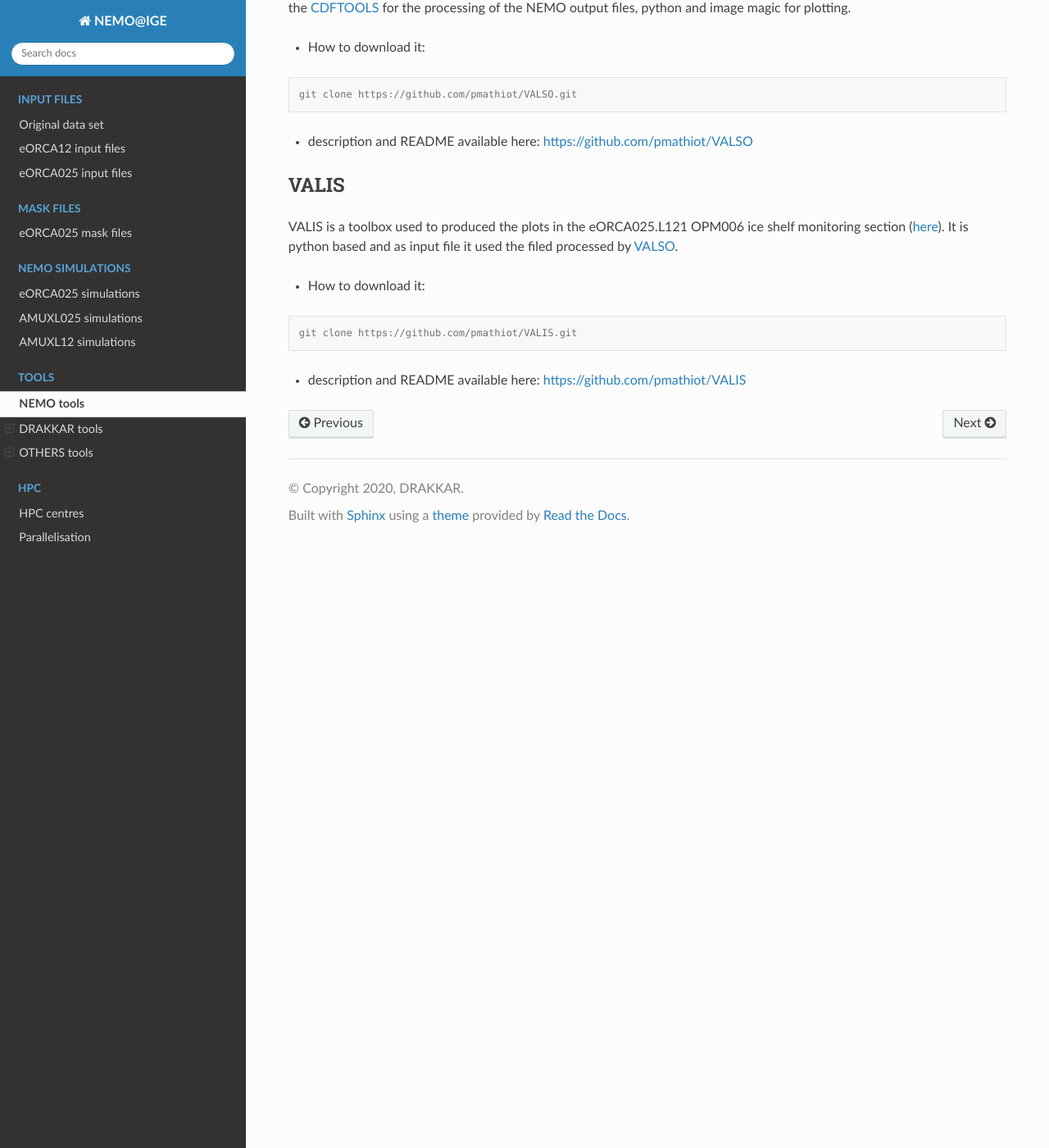
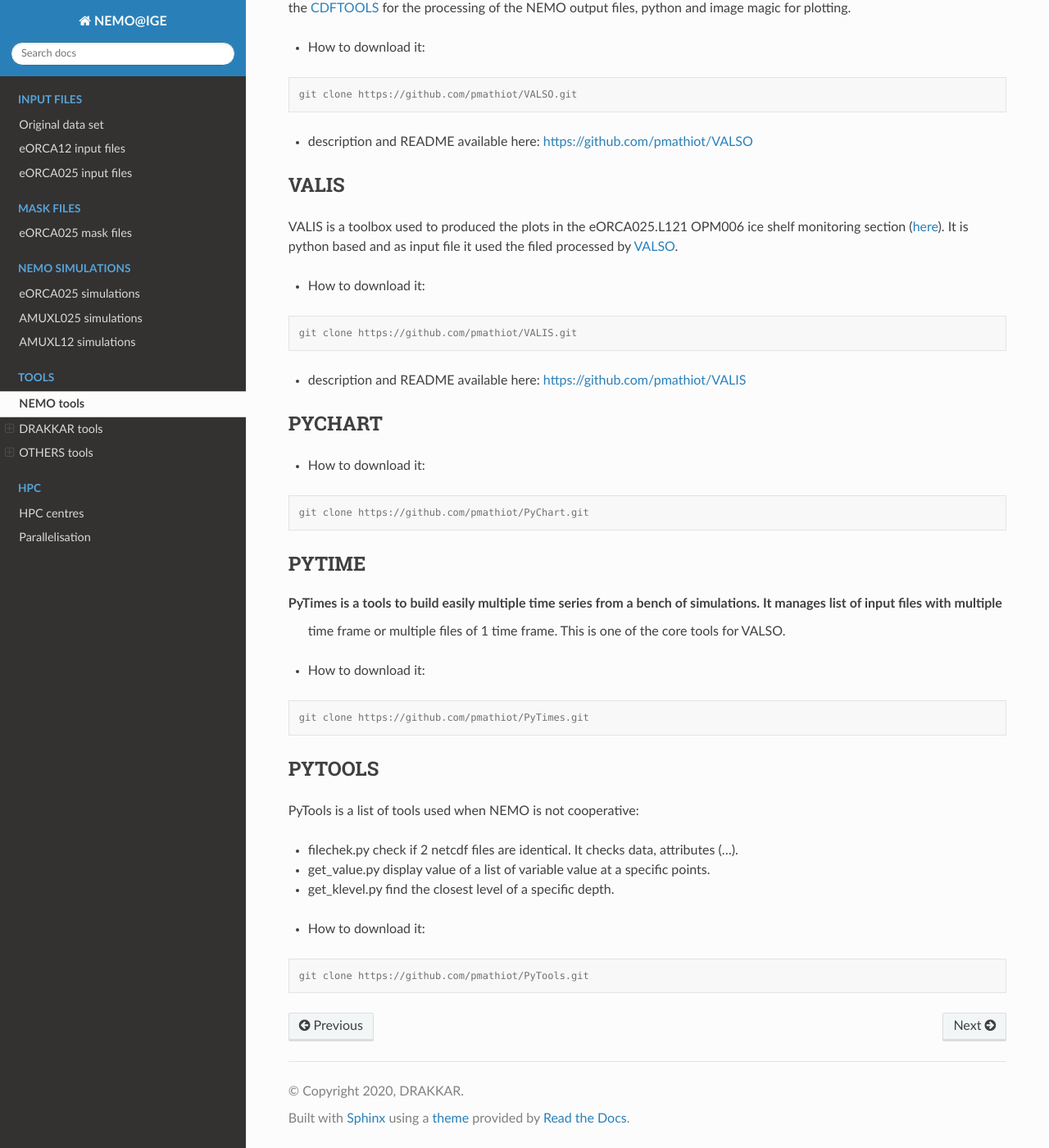
Before and after one commit to pmathiot/NEMOCFG, a Sphinx documentation site: the page built from docs/source/tools_nemo.rst, in a window 1280 px wide and 1400 px high, scrolled down 1344 px. Shown: the whole window at 82% size. Built offline with Sphinx 7.4.7 and the Read the Docs theme 2.0.0, drawn with Linux system fonts in a browser that asks for light colours.

```diff
--- a/docs/source/tools_nemo.rst
+++ b/docs/source/tools_nemo.rst
@@ -84,3 +84,37 @@
   git clone https://github.com/pmathiot/VALIS.git
 
 * description and README available here: https://github.com/pmathiot/VALIS
+
+PYCHART
+-------
+
+* How to download it:
+
+.. code-block:: console
+
+  git clone https://github.com/pmathiot/PyChart.git
+
+PYTIME
+------
+PyTimes is a tools to build easily multiple time series from a bench of simulations. It manages list of input files with multiple
+ time frame or multiple files of 1 time frame. This is one of the core tools for VALSO.
+
+* How to download it:
+
+.. code-block:: console
+
+  git clone https://github.com/pmathiot/PyTimes.git
+
+PYTOOLS
+-------
+PyTools is a list of tools used when NEMO is not cooperative:
+
+- filechek.py check if 2 netcdf files are identical. It checks data, attributes (...).
+- get_value.py display value of a list of variable value at a specific points.
+- get_klevel.py find the closest level of a specific depth.
+
+* How to download it:
+
+.. code-block:: console
+
+  git clone https://github.com/pmathiot/PyTools.git
```
Also changed, not shown: docs/source/input_eORCA025.rst (+28 -1 lines), 11 other files.
